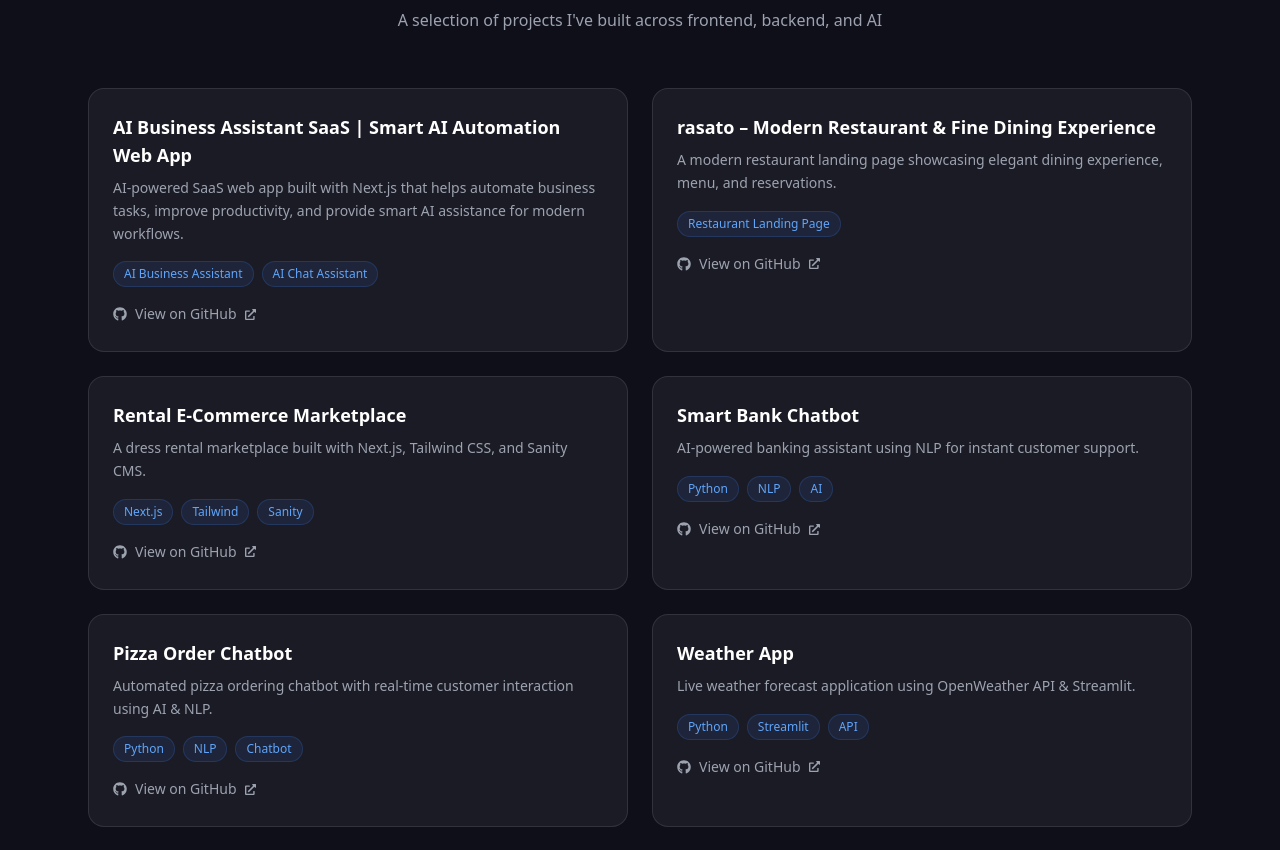
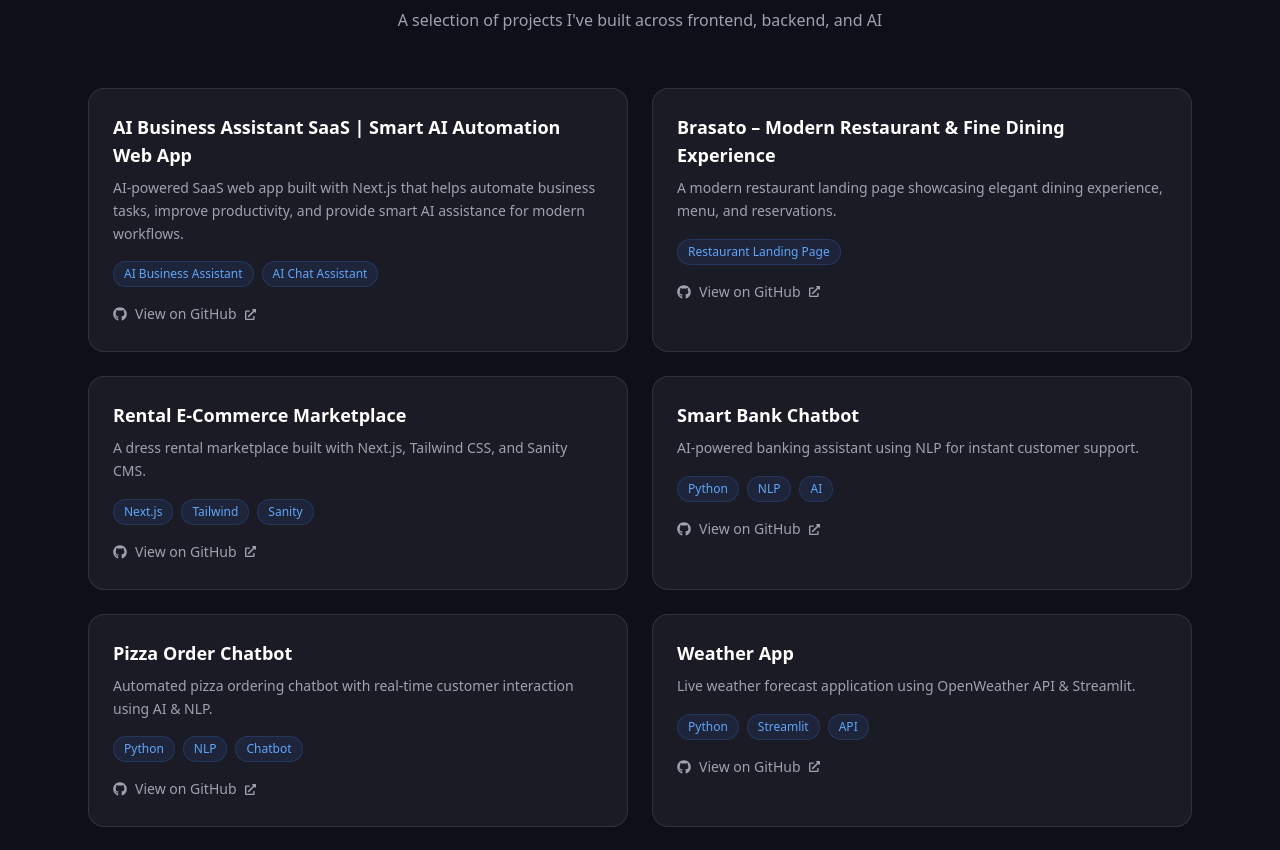
Before and after one commit to sabahatabid/saba-portfolio, a Next.js app: page / in a window 1280 px wide. Shown: the part 4437-5287 px from the top of the page. Built offline with nearby package versions, Linux system fonts and the light colour scheme.

Commit message:
Correct spelling of 'rasato' to 'Brasato'

```diff
--- a/app/src/components/Project.tsx
+++ b/app/src/components/Project.tsx
@@ -11,7 +11,7 @@
     link: "https://github.com/sabahatabid/AI-Business-Assistant.git",
   },
   {
-    title: "rasato – Modern Restaurant & Fine Dining Experience",
+    title: "Brasato – Modern Restaurant & Fine Dining Experience",
     description: "A modern restaurant landing page showcasing elegant dining experience, menu, and reservations.",
     tags: ["Restaurant Landing Page"],
     link: "https://github.com/sabahatabid/brasato-restaurant-site.git",
```
